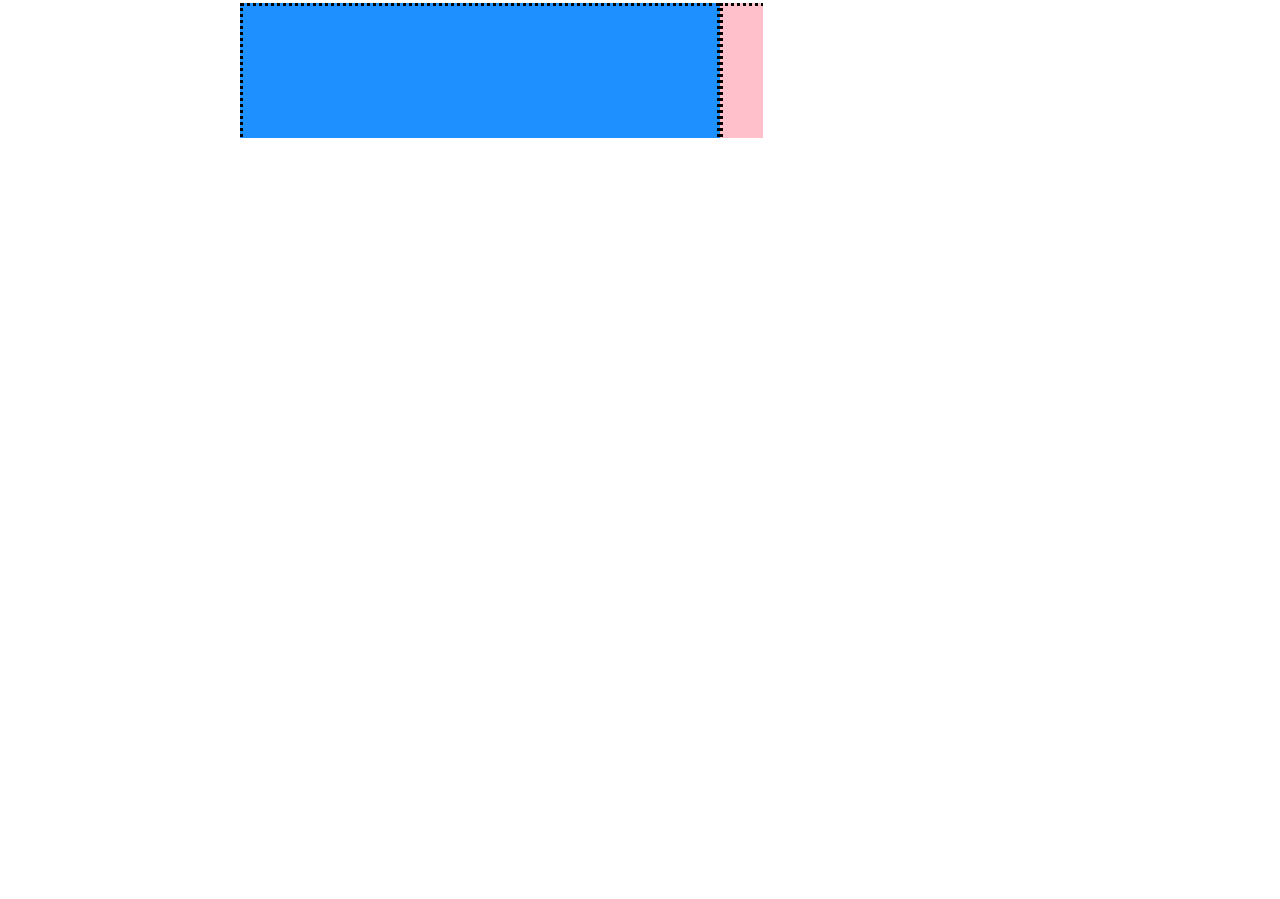
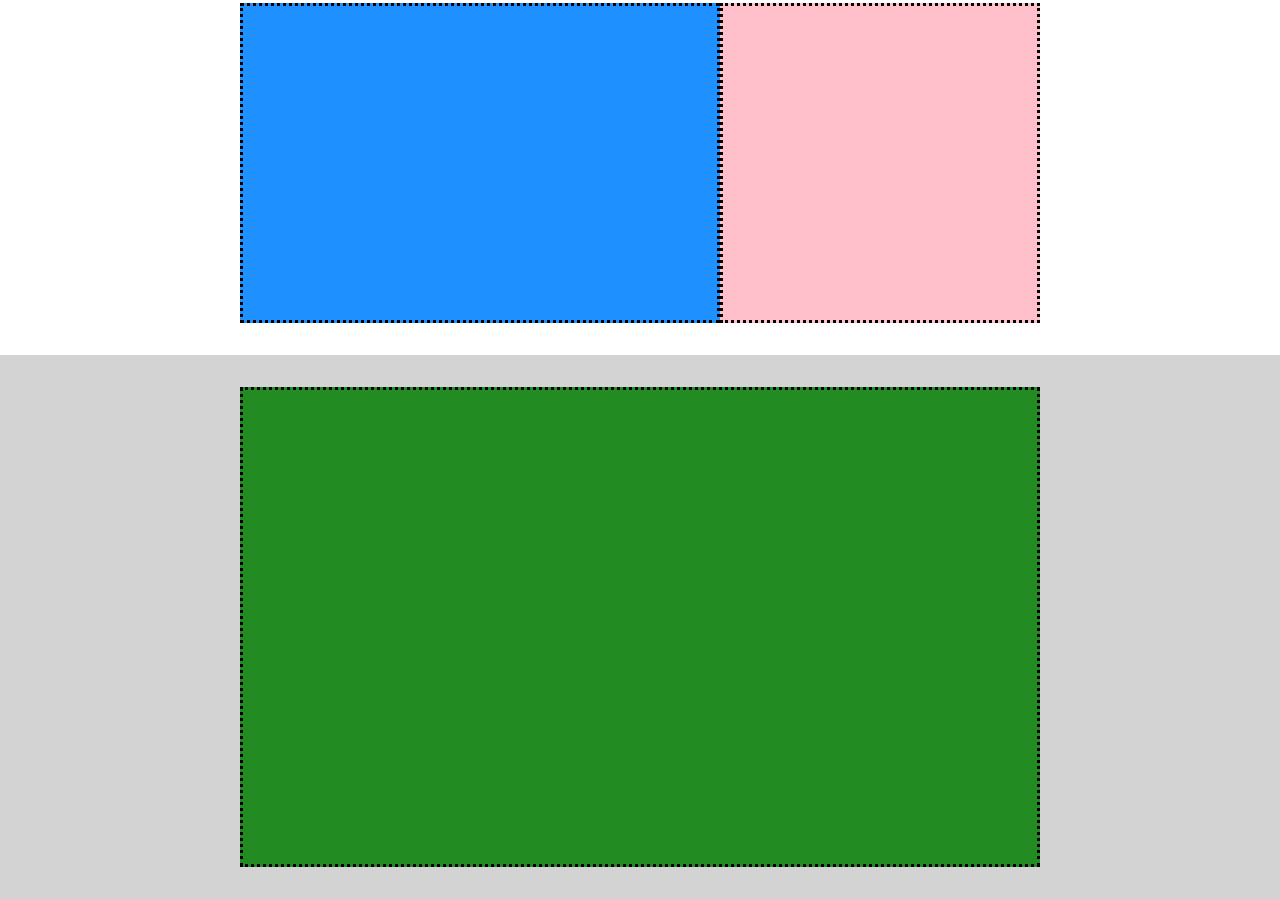
Before and after one commit to Mikee282828/htmlcss-struttura-discord, a plain HTML site: page index.html in a window 1280 px wide. Shown: the part 1133-2032 px from the top of the page. Before the commit the page ends 1488 px from the top, so only its background shows below. Drawn offline with Linux system fonts and the light colour scheme.

Commit message:
quinta sezione

```diff
--- a/css/style.css
+++ b/css/style.css
@@ -15,6 +15,10 @@
     display:flex;
     justify-content:center;
     padding:2rem 0;
+}
+
+.container1,.container2,.container3,.container4,.container5{
+    border:dotted black;
 }
 
 /************** colori **********+*/
@@ -40,6 +44,9 @@
 }
 .grey{
     background-color:rgb(211, 211, 211);
+}
+.green{
+    background-color: rgb(34, 139, 34);
 }
 
 /************** prima sezione **********+*/
@@ -68,12 +75,10 @@
 .container1{
     height:13rem;
     width:35rem;
-    border:dotted black;
 }
 /*************** seconda sezione *****************/
 
 .container2,.container3{
-    border:dotted black;
     height:20rem;
 }
 .container2{
@@ -82,4 +87,9 @@
 .container3{
     width:40%;
 }
-/***************** terza sezione ******************/
+/**************** quinta sezione ******************/
+
+.container4{
+    height:30rem;
+    width:100%;
+}
--- a/index.html
+++ b/index.html
@@ -41,10 +41,21 @@
         </div>
 
     </div>
+
 <!-- quarta sezione -->
     <div class="flex-container mid">
         <div class="container2 light_blue"></div>
         <div class="container3 pink"></div>
     </div>
+
+<!-- quinta sezione -->
+    <div class="grey">
+        <div class="flex-container mid">
+            <div class="container4 green"></div>
+        </div>
+
+
+
+    </div>
 </body>
 </html>
```
